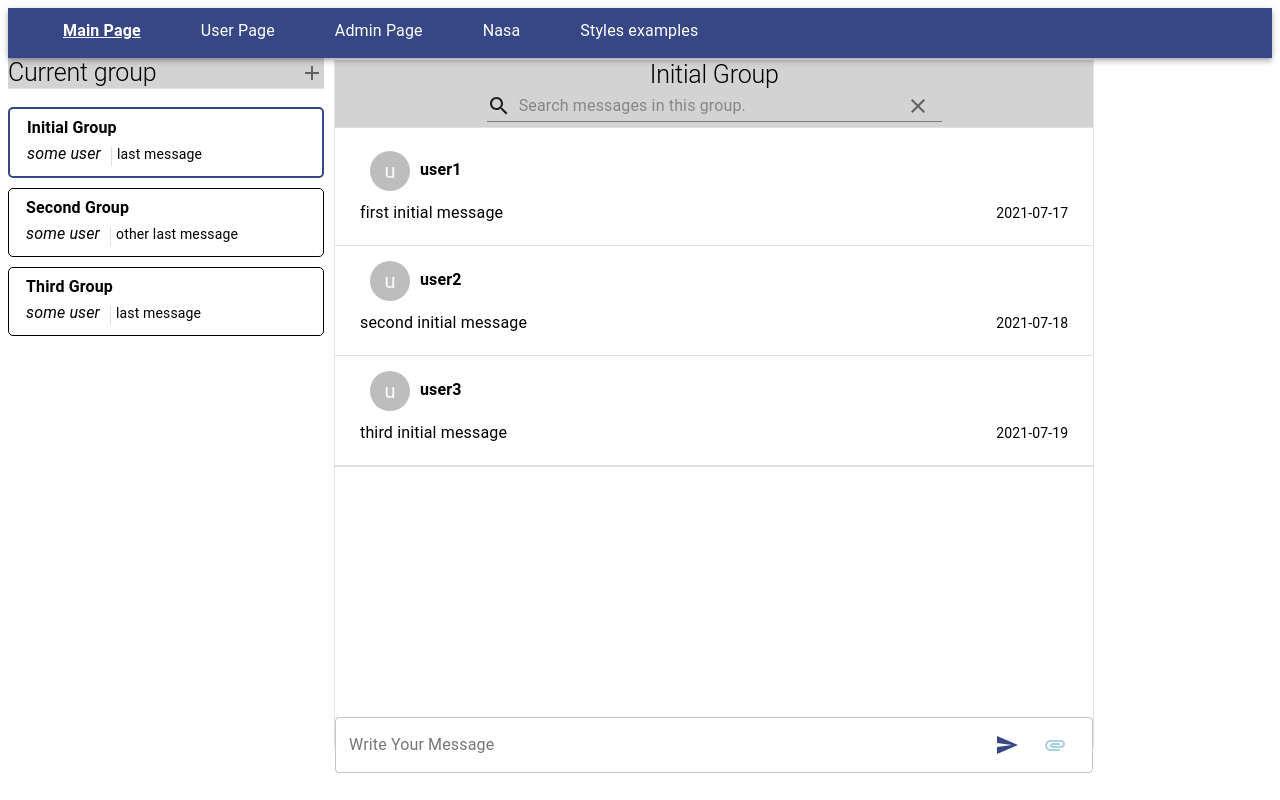
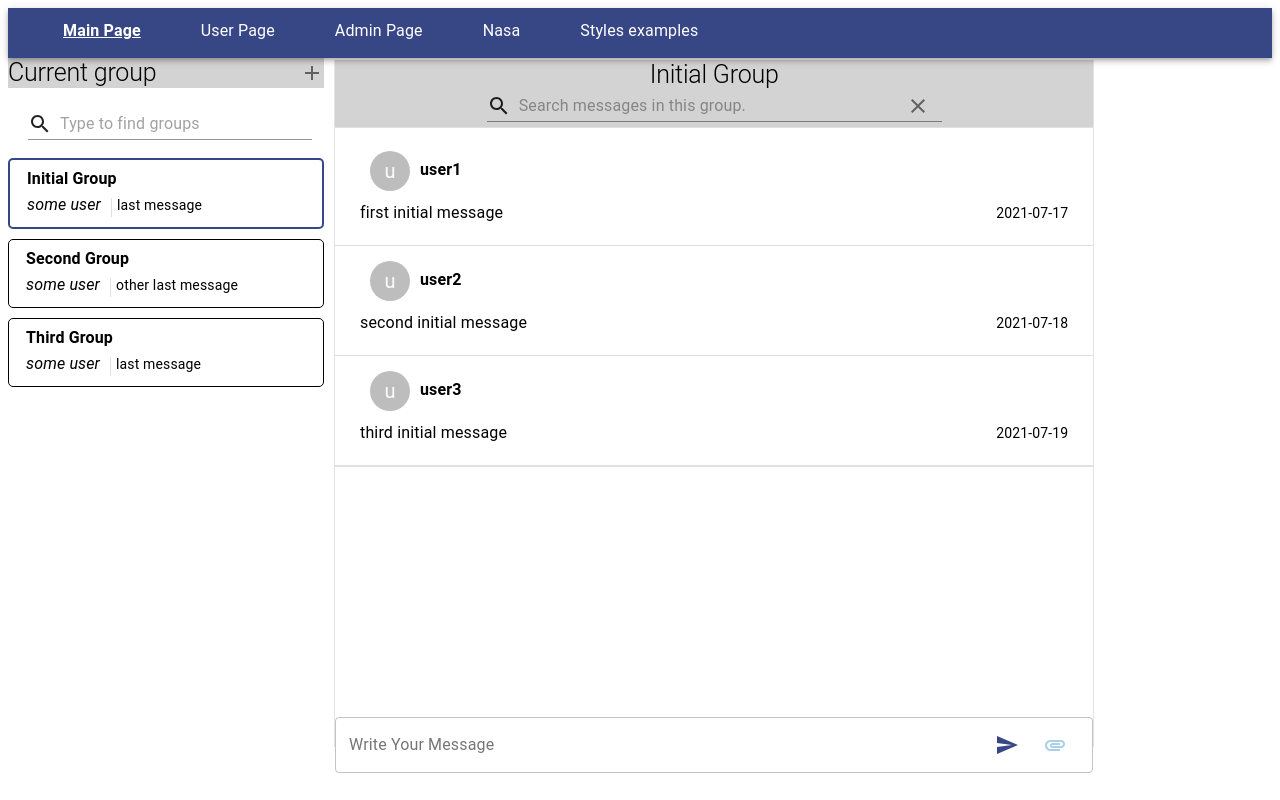
Before and after one commit to bhlynsky/messenger, a React (Create React App) app: page /#/main/1 in a window 1280 px wide. Built offline with nearby package versions, Linux system fonts and the light colour scheme.

Commit message:
group search

```diff
--- a/src/pages/Main/components/Sidebar/components/Sidebar.js
+++ b/src/pages/Main/components/Sidebar/components/Sidebar.js
@@ -1,24 +1,53 @@
-import React, { useState } from 'react';
-import { Divider, Typography, Modal, IconButton, Tooltip, List } from '@material-ui/core';
+import React, { useEffect, useState } from 'react';
+import {
+    Typography,
+    Modal,
+    IconButton,
+    Tooltip,
+    List,
+    TextField,
+    InputAdornment,
+} from '@material-ui/core';
 import { useStyles } from './styles';
 import { connect } from 'react-redux';
 import GroupPreview from './GroupPreview';
-import { createGroupLabels, labels } from '../../../services/main-constants';
+import { createGroupLabels, labels, searchGroupLabels } from '../../../services/main-constants';
 import CreateGroupModal from './CreateGroupModal';
 import AddIcon from '@material-ui/icons/Add';
+import SearchIcon from '@material-ui/icons/Search';
 
 const Sidebar = (props) => {
     const classes = useStyles();
     const { groups, currentGroupId } = props;
     const [modalIsOpen, setModalOpen] = useState(false);
+    const [groupSearchValue, setGroupSearchValue] = useState('');
+    const [groupList, setGroupList] = useState([]);
 
-    const handleOpen = () => {
+    const handleOpenModal = () => {
         setModalOpen(true);
     };
 
-    const handleClose = () => {
+    const handleCloseModal = () => {
         setModalOpen(false);
     };
+
+    const onGroupSearch = (e) => {
+        const targetName = e.target.value;
+
+        if (targetName !== '') {
+            const filteredGroups = groups.filter((group) => {
+                return group.groupName.toLowerCase().startsWith(targetName.toLowerCase());
+            });
+            setGroupList(filteredGroups);
+        } else {
+            setGroupList(groups);
+        }
+        setGroupSearchValue(targetName);
+    };
+
+    useEffect(() => {
+        setGroupList(groups);
+    }, [groups]);
 
     return (
         <div className={classes.drawer}>
@@ -26,22 +55,35 @@ const Sidebar = (props) => {
                 <Typography variant="h2" align="left">
                     {labels.SIDEBAR_HEADER}
                 </Typography>
-                <Tooltip title={createGroupLabels.ICON_TOOLTIP}>
-                    <IconButton onClick={handleOpen} className={classes.openModalIcon}>
+
+                <Tooltip title={createGroupLabels.NEW_GROUP_TOOLTIP}>
+                    <IconButton onClick={handleOpenModal} className={classes.openModalIcon}>
                         <AddIcon />
                     </IconButton>
                 </Tooltip>
             </div>
 
-            <Divider />
-
-            <Modal open={modalIsOpen} onClose={handleClose}>
-                <CreateGroupModal handleClose={handleClose} />
+            <Modal open={modalIsOpen} onClose={handleCloseModal}>
+                <CreateGroupModal handleClose={handleCloseModal} />
             </Modal>
 
+            <TextField
+                className={classes.groupSearchBar}
+                placeholder={searchGroupLabels.SEARCH_BAR_LABEL}
+                value={groupSearchValue}
+                onChange={onGroupSearch}
+                InputProps={{
+                    startAdornment: (
+                        <InputAdornment position="start">
+                            <SearchIcon></SearchIcon>
+                        </InputAdornment>
+                    ),
+                }}
+            ></TextField>
+
             <List className={classes.groupList}>
-                {groups.length ? (
-                    groups.map((item) => (
+                {groupList.length ? (
+                    groupList.map((item) => (
                         <div
                             className={
                                 currentGroupId === item.id
--- a/src/pages/Main/components/Sidebar/components/styles.js
+++ b/src/pages/Main/components/Sidebar/components/styles.js
@@ -81,6 +81,13 @@ export const useStyles = makeStyles((theme) => ({
         marginTop: 'auto',
         marginBottom: 'auto',
     },
+    openSearchBarIcon: {
+        width: '16px',
+        height: '16px',
+        margin: 'auto',
+        marginRight: '10px',
+    },
+
     drawer: {
         width: drawerWidth,
         minWidth: '200px',
@@ -105,4 +112,8 @@ export const useStyles = makeStyles((theme) => ({
             background: 'lightgray',
         },
     },
+    groupSearchBar: {
+        margin: '20px 0px 0px 20px',
+        width: '90%',
+    },
 }));
--- a/src/pages/Main/services/main-constants.js
+++ b/src/pages/Main/services/main-constants.js
@@ -16,7 +16,8 @@ const labels = {
 };
 
 const createGroupLabels = {
-    ICON_TOOLTIP: 'New group',
+    NEW_GROUP_TOOLTIP: 'New group',
+
     HEADER: 'Create new Group!',
     NAME_INPUT: 'New Group Name',
     SUBTITLE_NAME: 'Come up with name',
@@ -28,9 +29,14 @@ const createGroupLabels = {
     CURRENT_USERNAME: 'You',
 };
 
+const searchGroupLabels = {
+    SEARCH_GROUPS_TOOLTIP: 'Search Groups',
+    SEARCH_BAR_LABEL: 'Type to find groups',
+};
+
 const actionButtons = {
     SAVE: 'Save',
     CLOSE: 'Close',
 };
 
-export { actionType, labels, createGroupLabels, actionButtons };
+export { actionType, labels, createGroupLabels, actionButtons, searchGroupLabels };
```
